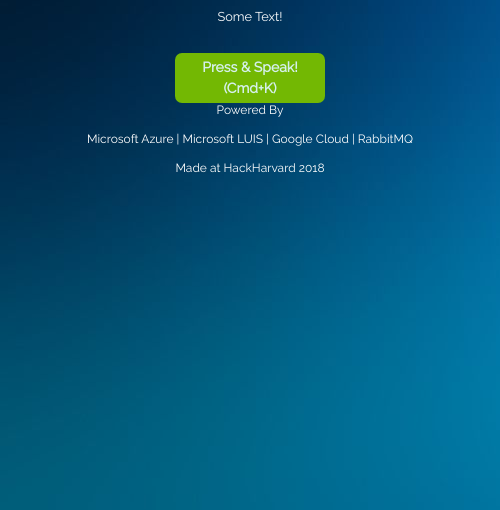
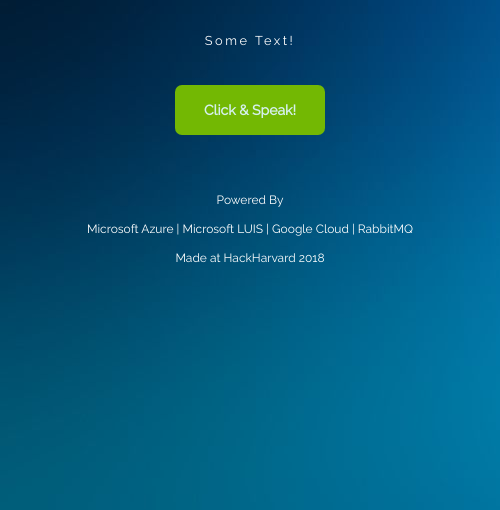
Before and after one commit to sandeepjoshi1910/Speech2Code_JS, an Electron app: page electronApp/index.html in a window 500 px wide. Shown: the part 290-800 px from the top of the page. Drawn offline with nearby package versions, Linux system fonts and the light colour scheme; no server answers.

Commit message:
Updatated UI

```diff
--- a/electronApp/index.html
+++ b/electronApp/index.html
@@ -19,15 +19,16 @@
         <img src="aspect-ratio-gif-crop.gif" id="gif" height="200" width="200" alt="Animated Circles" style="border-radius: 35px; margin: 10px; opacity:1;">
         <!-- <img src="g2-crop.gif" id="gif" height="200" width="200" alt="Animated Circles" style="border-radius: 35px; margin: 10px; opacity:1;"> -->
       </div>
-      <p id="messageBox" style="border: black; height:30px; color: white; font-family: 'Raleway', sans-serif; font-size: 0.8rem;">Some Text!</p>
+      <br>
+      <p id="messageBox" class="messageBox" style="border: black; height:30px; color: white; font-family: 'Raleway', sans-serif; font-size: 0.8rem;">Some Text!</p><br>
 
-      <button type="button" id="SendAction" class = "button">Press & Speak! (Cmd+K)</button>
+      <button type="button" id="SendAction" class = "button">Click & Speak!</button>
     </div>
 
     <!-- Div for Intents-->
     <div class="intents_container" style="border: black; height:30px; color: white; font-family: 'Raleway', sans-serif; font-size: 0.8rem;">
       <h5 class="h5" id="h5" style="font-family: 'Raleway', sans-serif; color: white; font-size: 12px;">
-        Powered By<br><br>
+        <br><br><br><br>Powered By<br><br>
         <a href="https://azure.microsoft.com/en-us/" target="_blank">Microsoft Azure </a> | <a href="https://www.luis.ai/" target="_blank">Microsoft LUIS </a> | <a href="https://cloud.google.com/" target="_blank">Google Cloud </a> | <a href="https://www.rabbitmq.com/" target="_blank">RabbitMQ </a><br><br>
         Made at HackHarvard 2018
       </h5>
--- a/electronApp/style.css
+++ b/electronApp/style.css
@@ -80,9 +80,41 @@ h1 {
 
 }
 
-
+.h5 {
+    float: bottom;
+    /* display: flex; */
+    /* margin: auto; */
+    text-align: center;
+    align-items: center;
+    justify-content: center;
+    width: 100%;
+    position: relative;
+    bottom: 0;
+}
 
 .h5 a {
     text-decoration: none;
     color: white;
+
 }
+
+.messageBox {
+    overflow: hidden;
+    white-space: nowrap;
+    margin: 0 auto;
+    letter-spacing: 0.20em;
+    animation:
+        typing 7.5s steps(40, end),
+        blink-caret .55s step-end infinite;
+}
+
+@keyframes typing {
+    from { width: 0}
+    to { width: 100% }
+
+}
+
+@keyframes blink-caret {
+    from, to { border-color: transparent }
+    50% {border-color: yellow; }
+}
```
